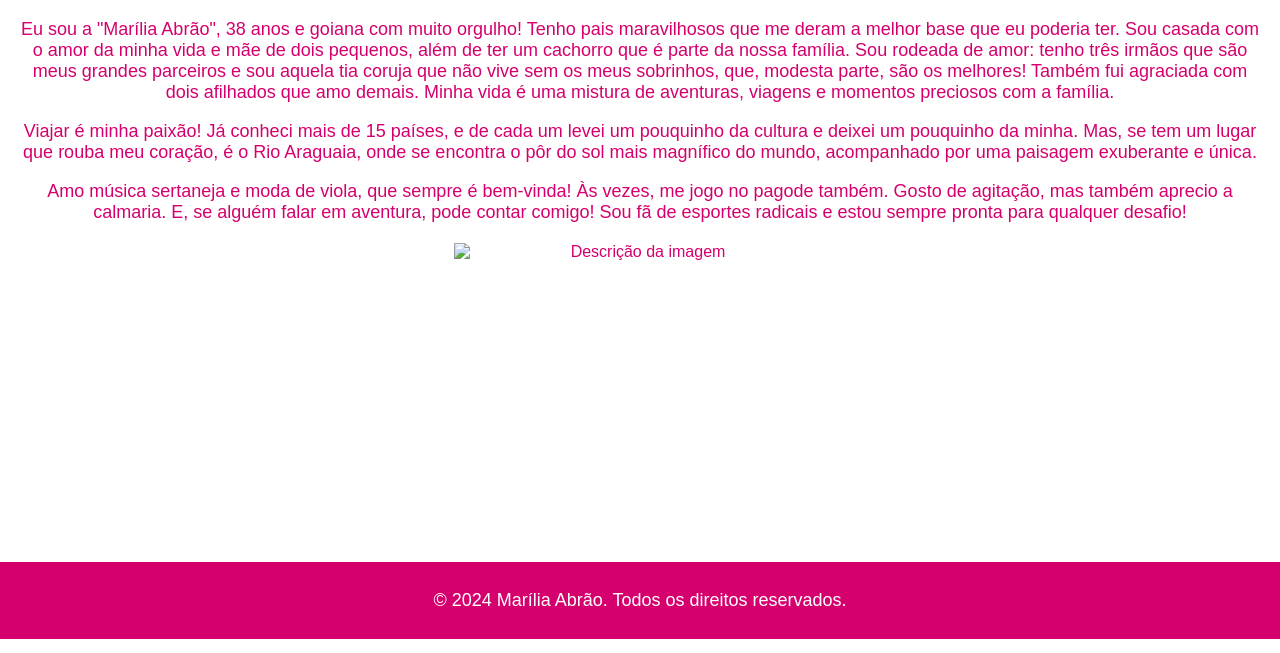
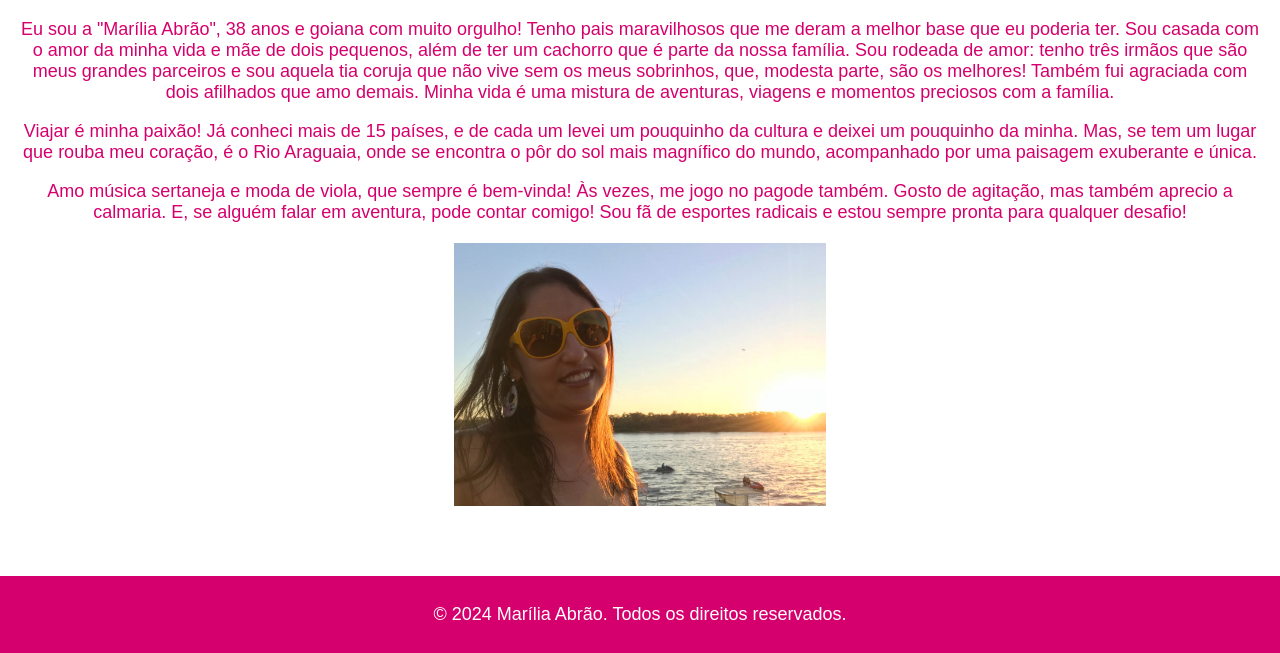
Before and after one commit to Marilia2908/mariliaabrao, a plain HTML site: page sobre.html in a window 1280 px wide. Shown: the part 161-814 px from the top of the page. Drawn offline with Linux system fonts and the light colour scheme.

Commit message:
Update sobre.html

```diff
--- a/sobre.html
+++ b/sobre.html
@@ -35,7 +35,7 @@
             Gosto de agitação, mas também aprecio a calmaria. E, se alguém falar em aventura, pode contar comigo!
             Sou fã de esportes radicais e estou sempre pronta para qualquer desafio!
         </p>
-        <img src="imagens/eu.jpg" alt="Descrição da imagem" style="display: block; margin: 20px auto; width: 30%;">
+        <img src="eu.jpg" alt="Descrição da imagem" style="display: block; margin: 20px auto; width: 30%;">
     </div>
 
     <footer>
```
